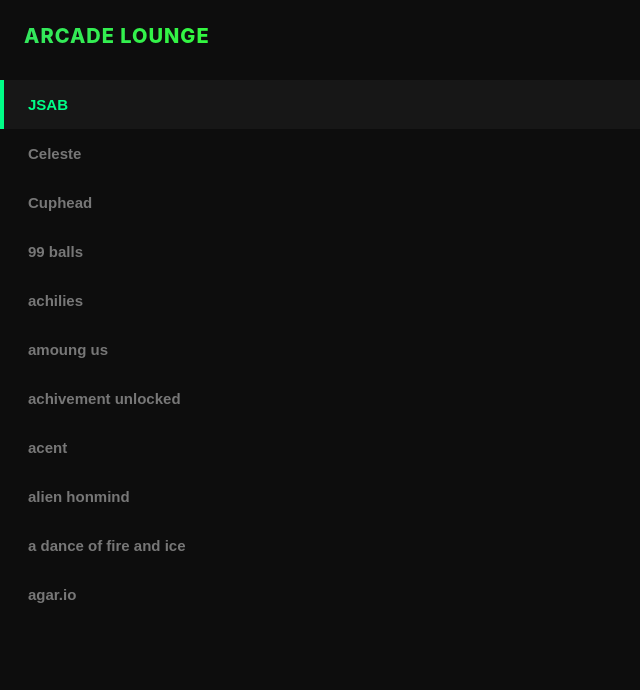
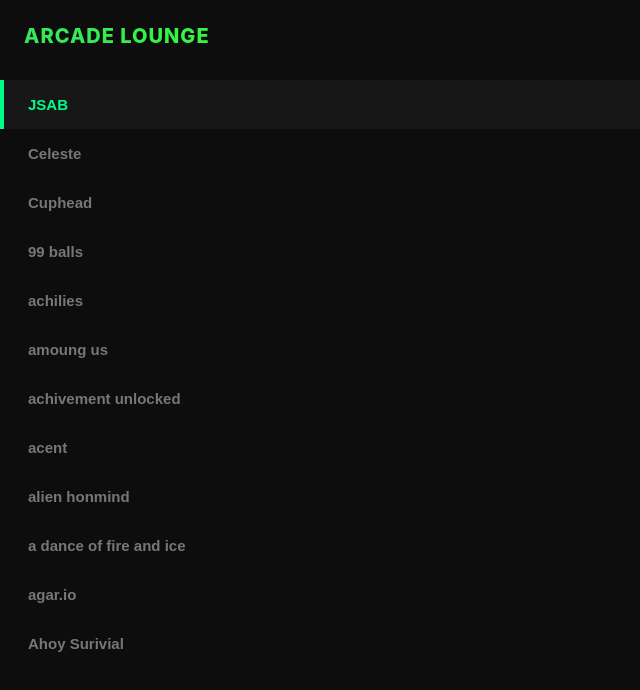
Before and after one commit to atharvchoudhari123/HTML5-Games, a website: page games.html in a window 1280 px wide. Shown: the whole page, without its empty margins (0-640 px from the left). Drawn offline with Linux system fonts and the light colour scheme.

Commit message:
Add button for Ahoy Survival game

```diff
--- a/games.html
+++ b/games.html
@@ -79,6 +79,7 @@
     <button class="game-btn" onclick="changeGame('games/alienhonmind.html', this)">alien honmind</button>
     <button class="game-btn" onclick="changeGame('games/adanceoffireandice.html', this)">a dance of fire and ice</button>
     <button class="game-btn" onclick="changeGame('games/agario.html', this)">agar.io</button>
+    <button class="game-btn" onclick="changeGame('games/ahoysurvival.html', this)">Ahoy Surivial</button>
     <script>
         function changeGame(localPath, btnElement) {
             // Reaches out to the top-level main index page window
```
